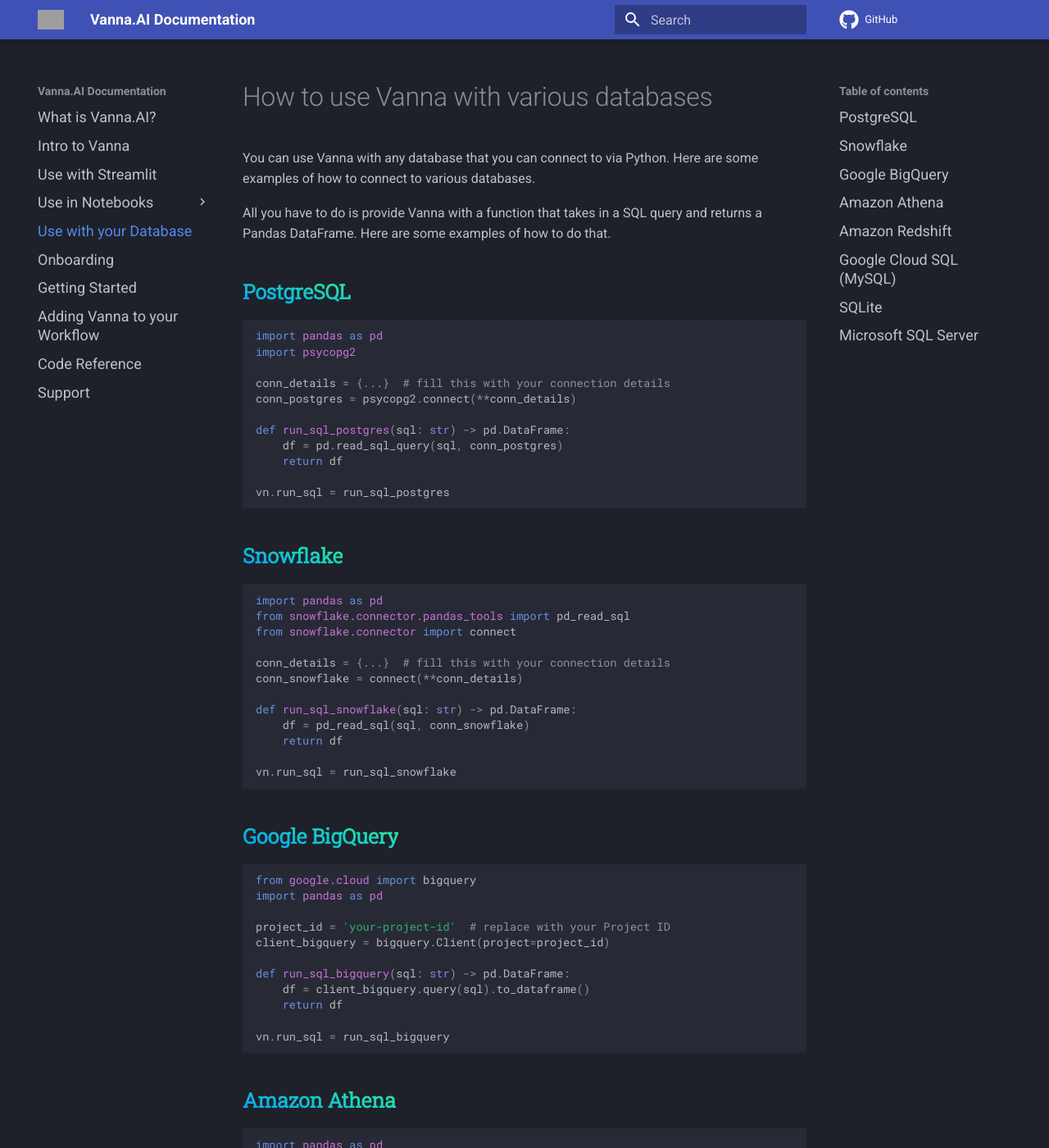
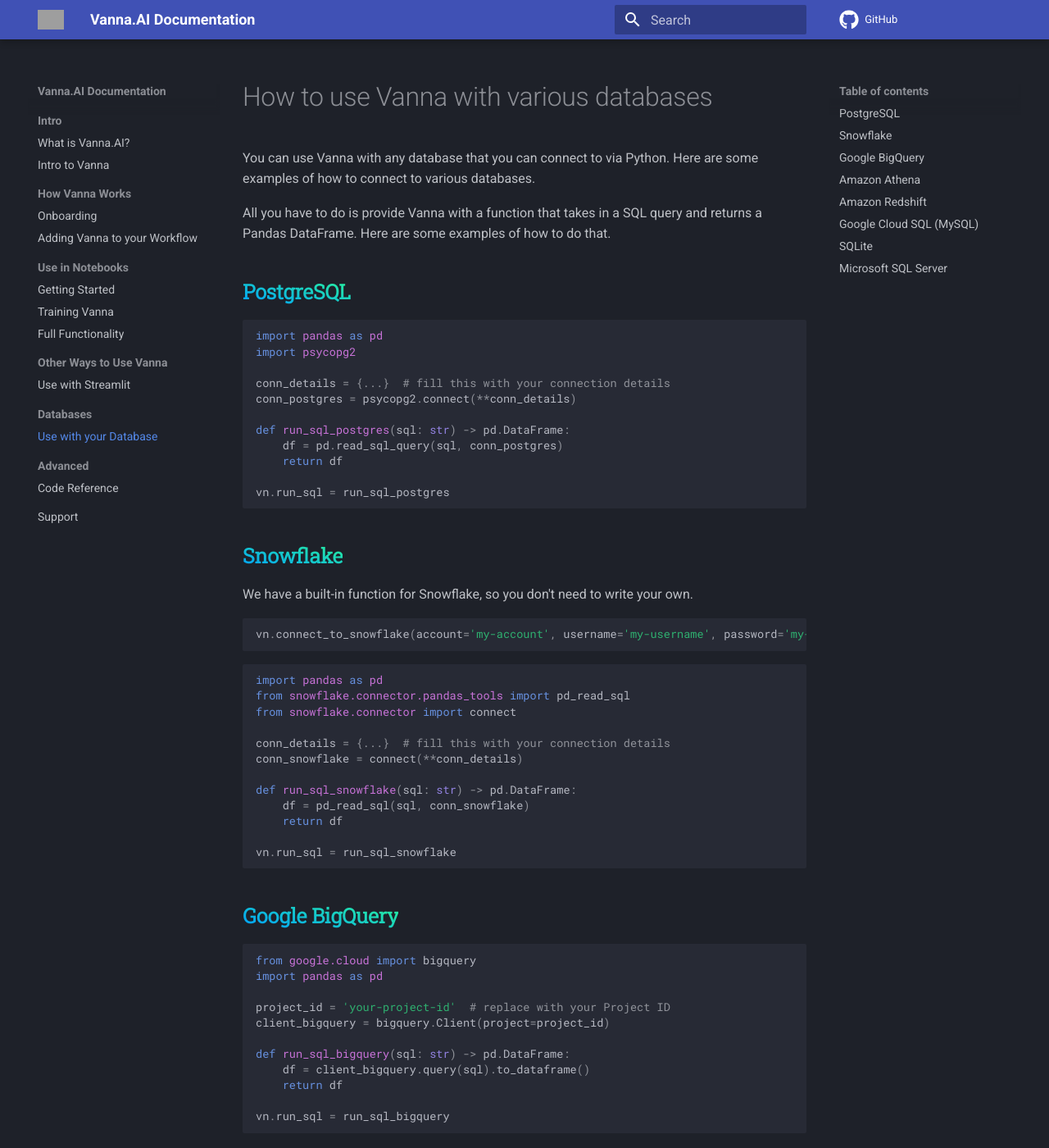
Before and after one commit to vanna-ai/vanna, an MkDocs documentation site: the page built from docs/databases.md, in a window 1280 px wide and 1400 px high. Shown: the whole window at 82% size. Built offline with MkDocs 1.6.1 and Material for MkDocs 9.7.7, drawn with Linux system fonts in a browser that asks for light colours; comment, search, counter and statistics services are not loaded; grey boxes are pictures that could not be loaded.

Commit message:
documentation

````diff
--- a/docs/databases.md
+++ b/docs/databases.md
@@ -21,6 +21,12 @@
 ```
 
 ## **Snowflake**
+
+We have a built-in function for Snowflake, so you don't need to write your own.
+
+```python
+vn.connect_to_snowflake(account='my-account', username='my-username', password='my-password', database='my-database')
+```
 
 ```python
 import pandas as pd
--- a/docs/stylesheets/extra.css
+++ b/docs/stylesheets/extra.css
@@ -22,9 +22,9 @@
     border-radius: 30px;
 }
 
-.md-nav__link {
+/* .md-nav__link {
     font-size: 0.9rem;
-}
+} */
 
 h2.doc-heading {
     border-top: 1px solid rgb(217, 217, 217);
--- a/mkdocs.yml
+++ b/mkdocs.yml
@@ -1,17 +1,21 @@
 site_name: Vanna.AI Documentation
 nav:
-  - What is Vanna.AI?: index.md
-  - Intro to Vanna: intro-to-vanna.md
-  - Use with Streamlit: streamlit.md
+  - Intro:
+    - What is Vanna.AI?: index.md
+    - Intro to Vanna: intro-to-vanna.md
+  - How Vanna Works:
+    - Onboarding: onboarding.md
+    - Adding Vanna to your Workflow: workflow.md
   - Use in Notebooks:
     - Getting Started: notebooks/vn-starter.md
     - Training Vanna: notebooks/vn-training.md
     - Full Functionality: notebooks/vn-full.md
-  - Use with your Database: databases.md
-  - Onboarding: onboarding.md
-  - Code to Get Started: notebooks/vn-starter.md
-  - Adding Vanna to your Workflow: workflow.md
-  - Code Reference: reference.md
+  - Other Ways to Use Vanna:
+    - Use with Streamlit: streamlit.md
+  - Databases:
+    - Use with your Database: databases.md
+  - Advanced:
+    - Code Reference: reference.md
   - Support: support.md
 repo_url: https://github.com/vanna-ai/vanna-py
 theme:
@@ -22,6 +26,8 @@
   name: material
   palette:
     scheme: slate
+  features:
+    - navigation.sections
 extra_css:
   - stylesheets/extra.css
 extra:
````
Also changed, not shown: docs/intro-to-vanna.md (+1 -1 lines), src/vanna/__init__.py (+25 -7 lines).
